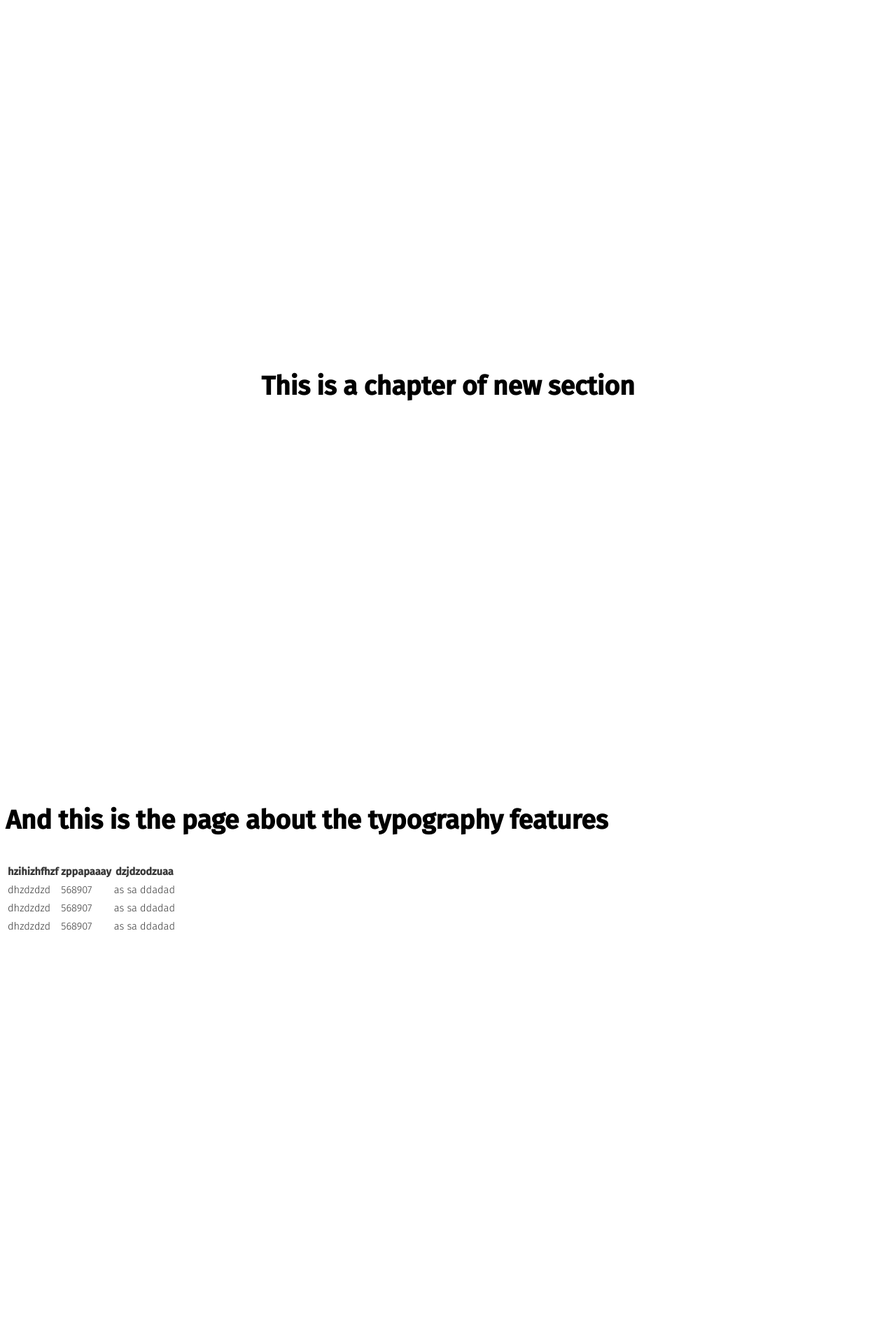
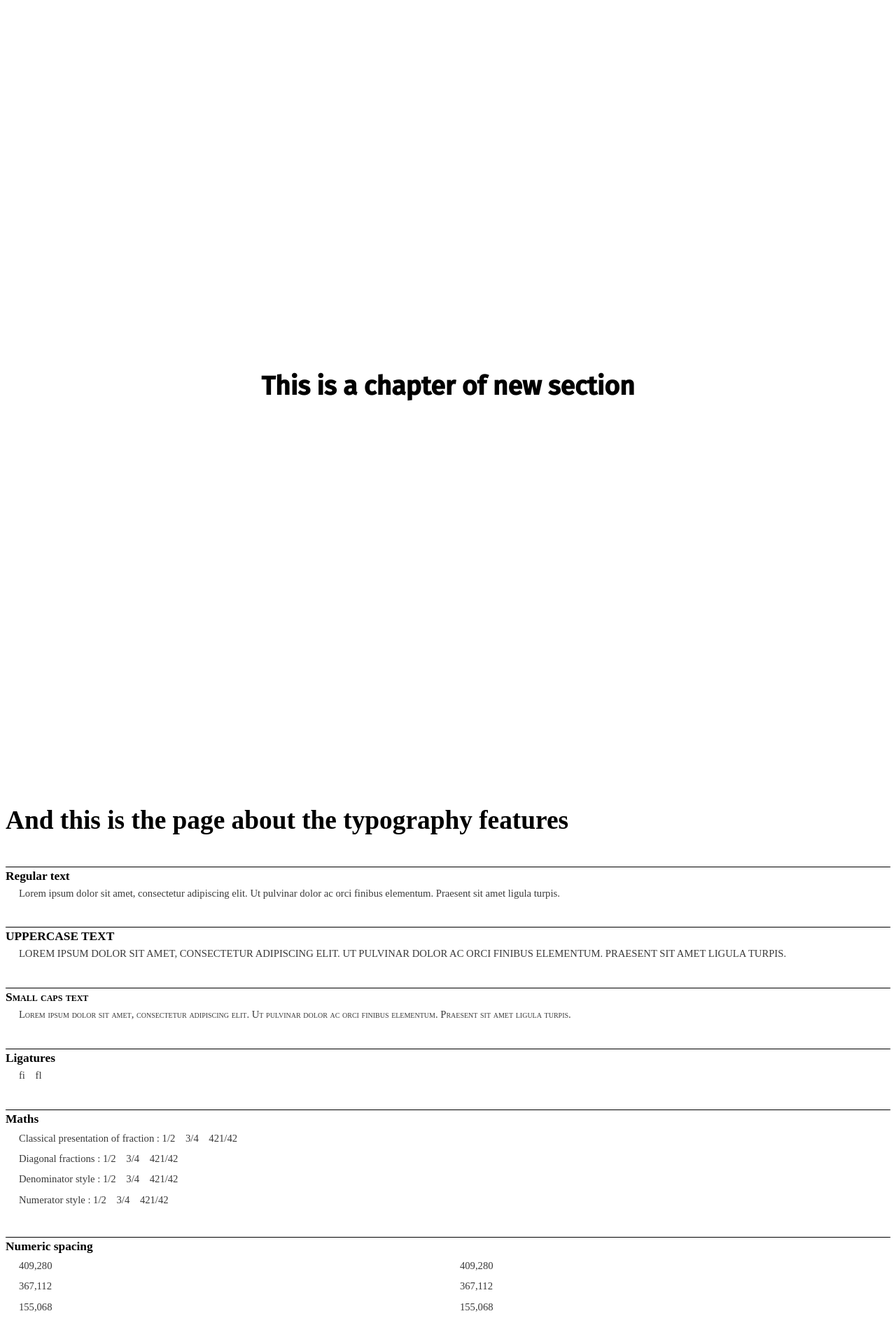
Before and after one commit to Kozea/WeasyPrint, a Jekyll site: the page samples/report/report.html, which Jekyll copies as it is, in a window 1280 px wide. Shown: the part 3594-5514 px from the top of the page at 70% size. Built offline with Jekyll 4.4.1, drawn with Linux system fonts in a browser that asks for light colours; some web fonts are replaced; before the commit the page ends 4939 px from its top, so only the background shows below that.

Commit message:
Add new page : typography , delete table

```diff
--- a/samples/report/report.css
+++ b/samples/report/report.css
@@ -1,5 +1,15 @@
 @charset "UTF-8";
 @import url("https://fonts.googleapis.com/css?family=Fira+Sans:300,400,500");
+@font-face {
+  font-family: "Fira Regular";
+  font-style: normal;
+  font-weight: 400;
+  src: url("FiraSans-Regular.ttf"), url(https://fonts.gstatic.com/s/firasans/v8/va9E4kDNxMZdWfMOD5VvmojLeTY.woff2) format("woff2"); }
+@font-face {
+  font-family: "Fira Light";
+  font-style: normal;
+  font-weight: 300;
+  src: url("FiraSans-Light.ttf"), url(https://fonts.gstatic.com/s/firasans/v8/va9E4kDNxMZdWfMOD5VvmojLeTY.woff2) format("woff2"); }
 @page {
   @top-left {
     background: #fbc847;
@@ -226,5 +236,42 @@ html {
       height: 297mm;
       justify-content: center;
       page: chapter; }
+    html body article#typography {
+      font-family: "Fira Light"; }
+      html body article#typography section {
+        display: flex;
+        flex-wrap: wrap;
+        margin: 1cm 0; }
+        html body article#typography section h4 {
+          border-top: 1pt solid;
+          flex: 1 25%;
+          margin: 0; }
+        html body article#typography section p {
+          flex: 1 75%;
+          margin: 0;
+          padding-left: 0.5cm;
+          text-align: justify; }
+        html body article#typography section ul {
+          flex: 1 75%;
+          line-height: 2;
+          list-style: none;
+          margin: 0;
+          padding-left: 0.5cm; }
+        html body article#typography section#uppercase {
+          text-transform: uppercase; }
+        html body article#typography section#small-caps {
+          font-variant: small-caps; }
+        html body article#typography section#maths ul li:nth-of-type(2) {
+          font-variant-numeric: diagonal-fractions; }
+        html body article#typography section#maths ul li:nth-of-type(3) {
+          font-feature-settings: "dnom"; }
+        html body article#typography section#maths ul li:nth-of-type(4) {
+          font-feature-settings: "numr"; }
+        html body article#typography section#numeric-spacing ul {
+          columns: 2; }
+          html body article#typography section#numeric-spacing ul li:nth-of-type(4),
+          html body article#typography section#numeric-spacing ul li:nth-of-type(5),
+          html body article#typography section#numeric-spacing ul li:nth-of-type(6) {
+            font-variant-numeric: tabular-nums; }
 
 /*# sourceMappingURL=report.css.map */
--- a/samples/report/report.html
+++ b/samples/report/report.html
@@ -24,7 +24,6 @@
 
     <article id="contents">
       <h2>Table of contents</h2>
-
       <h3>Part one</h3>
       <ul>
         <li><a href="#columns-title"></a></li>
@@ -178,30 +177,55 @@
     <article id="typography">
       <h2 id="typography-title">And this is the page about the typography features</h2>
 
-      <table>
-        <thead>
-          <th>hzihizhfhzf</th>
-          <th>zppapaaay</th>
-          <th>dzjdzodzuaa</th>
-          <tbody>
-            <tr>
-              <td>dhzdzdzd</td>
-              <td>568907</td>
-              <td>as sa ddadad</td>
-            </tr>
-            <tr>
-              <td>dhzdzdzd</td>
-              <td>568907</td>
-              <td>as sa ddadad</td>
-            </tr>
-            <tr>
-              <td>dhzdzdzd</td>
-              <td>568907</td>
-              <td>as sa ddadad</td>
-            </tr>
-          </tbody>
-        </thead>
-      </table>
+      <section>
+        <h4>Regular text</h4>
+        <p>Lorem ipsum dolor sit amet, consectetur adipiscing elit.
+        Ut pulvinar dolor ac orci finibus elementum.
+        Praesent sit amet ligula turpis.</p>
+      </section>
+
+      <section id="uppercase">
+        <h4>Uppercase text</h4>
+        <p>Lorem ipsum dolor sit amet, consectetur adipiscing elit.
+        Ut pulvinar dolor ac orci finibus elementum.
+        Praesent sit amet ligula turpis.</p>
+      </section>
+
+      <section id="small-caps">
+        <h4>Small caps text</h4>
+        <p>
+          Lorem ipsum dolor sit amet, consectetur adipiscing elit.
+          Ut pulvinar dolor ac orci finibus elementum.
+          Praesent sit amet ligula turpis.
+        </p>
+        </section>
+
+      <section>
+        <h4>Ligatures</h4>
+        <p>fi&emsp;fl</p>
+      </section>
+
+      <section id="maths">
+        <h4>Maths</h4>
+        <ul>
+          <li>Classical presentation of fraction : 1/2&emsp;3/4&emsp;421/42</li>
+          <li>Diagonal fractions : 1/2&emsp;3/4&emsp;421/42</li>
+          <li>Denominator style : 1/2&emsp;3/4&emsp;421/42</li>
+          <li>Numerator style : 1/2&emsp;3/4&emsp;421/42</li>
+        </ul>
+        </section>
+
+        <section id="numeric-spacing">
+          <h4>Numeric spacing</h4>
+          <ul>
+            <li>409,280</li>
+            <li>367,112</li>
+            <li>155,068</li>
+            <li>409,280</li>
+            <li>367,112</li>
+            <li>155,068</li>
+          </ul>
+        </section>
     </article>
   </body>
 </html>
```
Also changed, not shown: samples/report/report.sass (+67 -0 lines), 2 other files.
